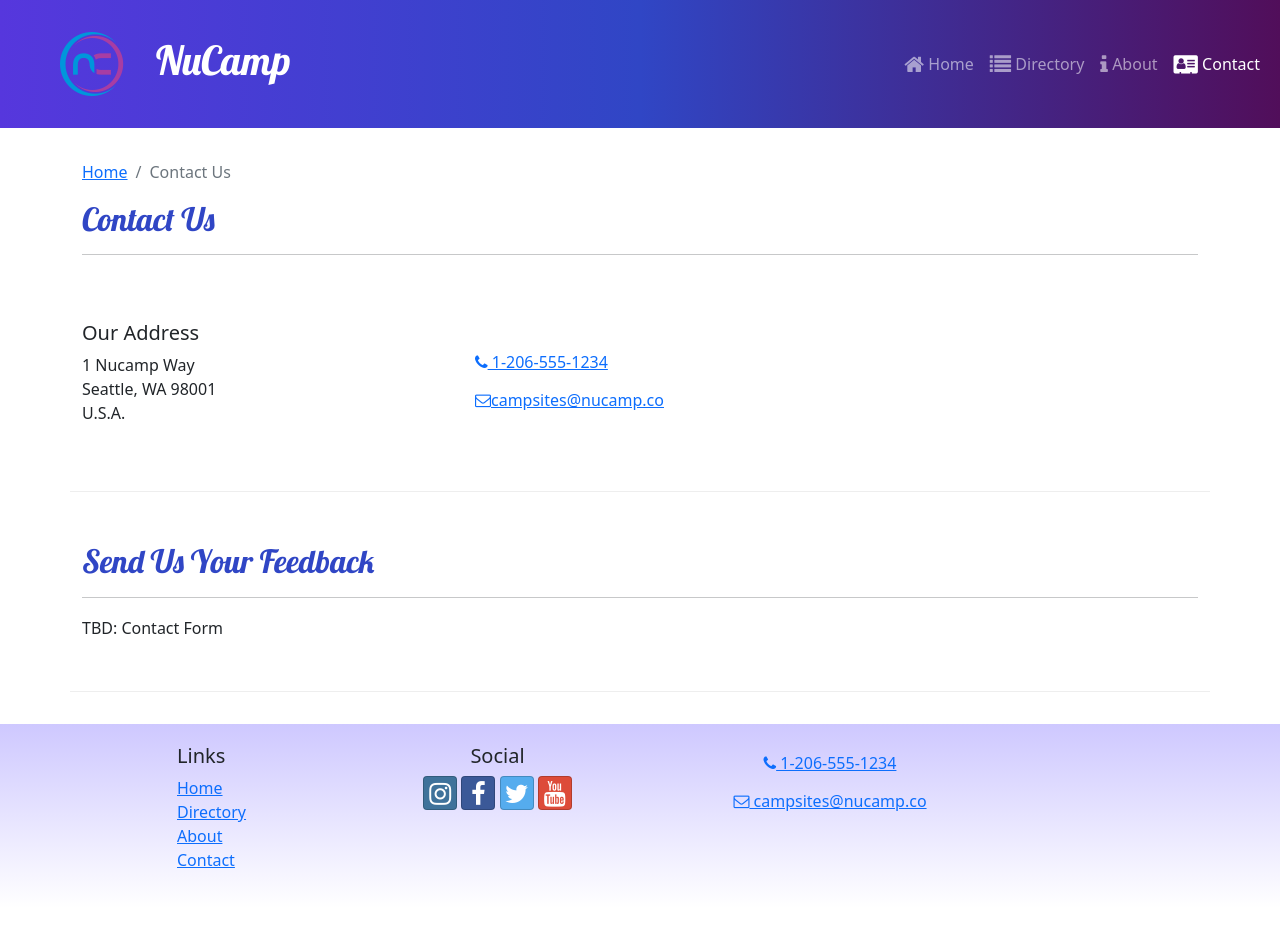
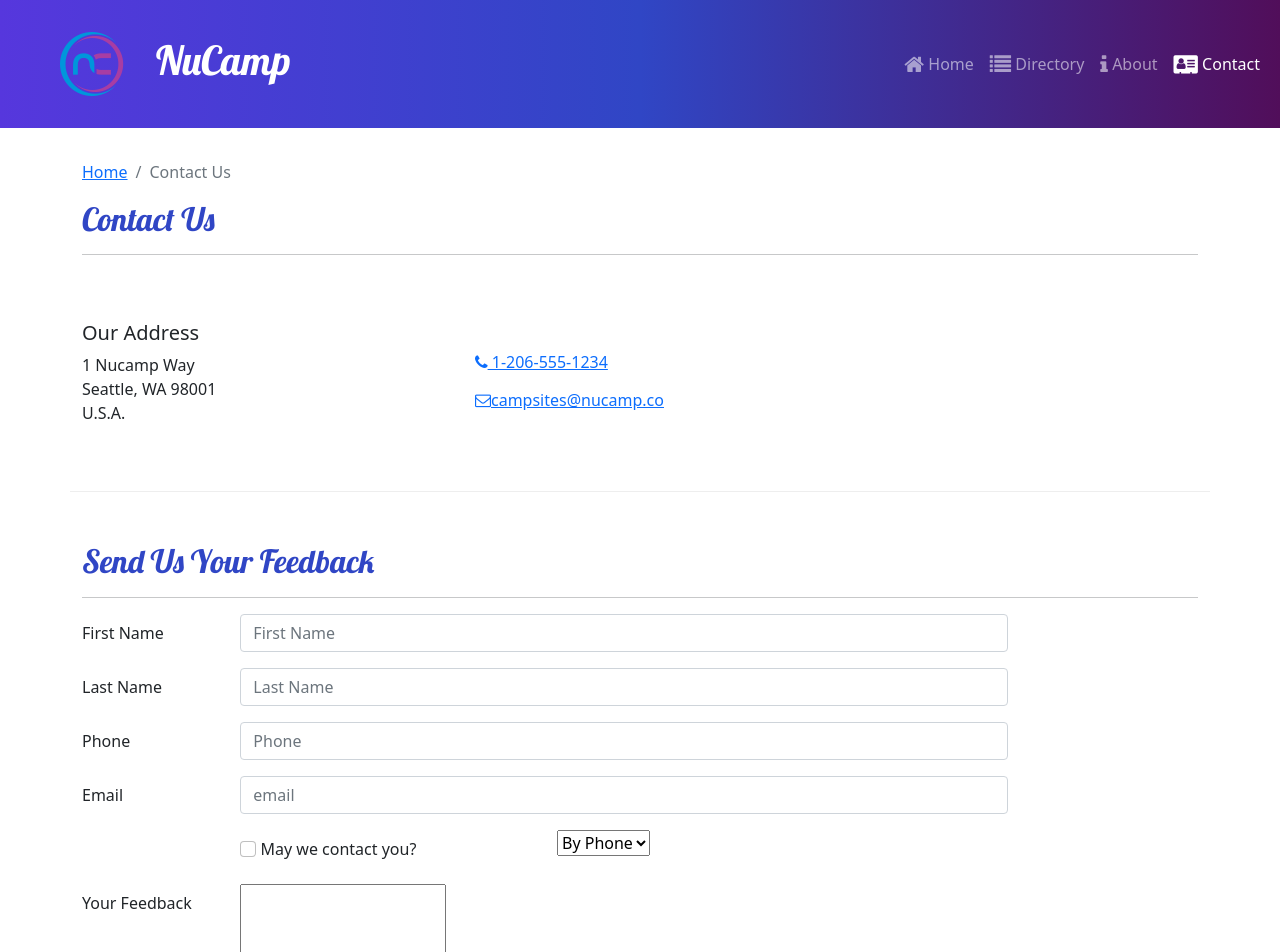
Before and after one commit to kristinealli/ReactNucampSite, a React (Create React App) app: page /contact in a window 1280 px wide. Shown: the top 952 px of the page. Before the commit the page ends 908 px from the top, so only its background shows below. Built offline with nearby package versions, Linux system fonts and the light colour scheme.

Commit message:
ContactForm Parts 1 and 2

```diff
--- /dev/null
+++ b/src/components/ContactForm.js
@@ -0,0 +1,77 @@
+import { Button, Label, Col, FormGroup} from 'reactstrap';
+import { Formik, Field, Form} from 'formik';
+
+const ContactForm = () => {
+    return (
+        <Formik
+            initialValues={{
+            firstName: '',
+            lastName: '',
+            phoneNum: '',
+            email: '',
+            agree: false,
+            contactType: 'By Phone',
+            feedback: '',
+            }}>
+            <Form>
+                <FormGroup row>
+                    <Label htmlFor='firstName' md='2'>
+                        First Name
+                    </Label>
+                    <Col md='10'>
+                        <Field className='form-control' name='firstName' placeholder='First Name'/>
+                    </Col>
+                </FormGroup>
+                <FormGroup row>
+                    <Label htmlFor='lastName' md='2'>
+                        Last Name
+                    </Label>
+                    <Col md='10'>
+                        <Field className='form-control' name='lastName' placeholder='Last Name' />
+                    </Col>
+                </FormGroup>
+                <FormGroup row>
+                    <Label htmlFor='phoneNum' md='2'>
+                        Phone
+                    </Label>
+                    <Col md='10'>
+                        <Field className='form-control' name='phoneNum' placeholder='Phone' />
+                    </Col>
+                </FormGroup>
+                <FormGroup row>
+                    <Label htmlFor='email' md='2'>
+                        Email
+                    </Label>
+                    <Col md='10'>
+                        <Field className='form-control' name='email' placeholder='email' />
+                    </Col>
+                </FormGroup>
+                <FormGroup row>
+                    <Label check md={{ size:4, offset: 2 }}>
+                        <Field name='agree' type='checkbox' className='form-check-input'/>
+                        {' '}
+                        May we contact you?
+                    </Label>
+                    <Col md='4'>
+                        <Field name='contactType' as='select'>
+                            <option>By Phone</option>
+                            <option>By Email</option>
+                        </Field>
+                    </Col>
+                </FormGroup>
+                <FormGroup row>
+                    <Label htmlFor='feedback' md='2'>
+                        Your Feedback
+                    </Label>
+                    <Col md='10'>
+                        <Field name='feedback' as='textarea' rows='12' />
+                    </Col>
+                </FormGroup>
+                <FormGroup row>
+                </FormGroup>
+            </Form>
+        </Formik>
+    );
+}
+
+export default ContactForm;
--- a/src/pages/ContactPage.js
+++ b/src/pages/ContactPage.js
@@ -1,5 +1,7 @@
 import { Container, Col, Row } from 'reactstrap';
 import SubHeader from '../components/SubHeader';
+import ContactForm from '../components/ContactForm';
+
 
 
 const ContactPage = () => {
@@ -33,7 +35,9 @@
                     <h2>Send Us Your Feedback</h2>
                     <hr />
                 </Col>
-                <Col md='10'>TBD: Contact Form</Col>
+                <Col md='10'>
+                    <ContactForm />
+                </Col>
             </Row>
         </Container>
     );
```
